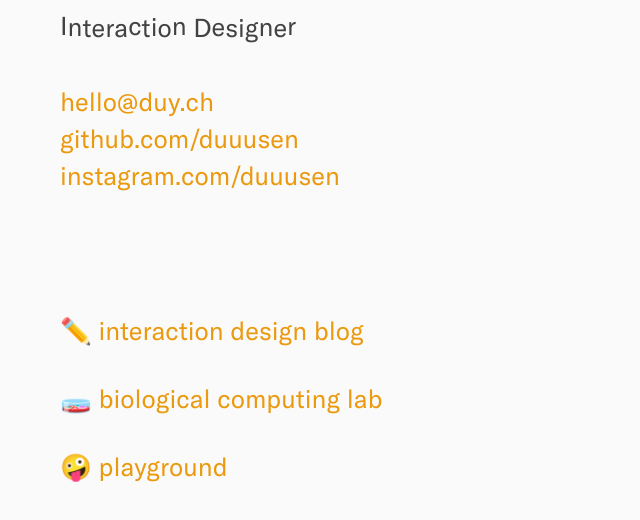
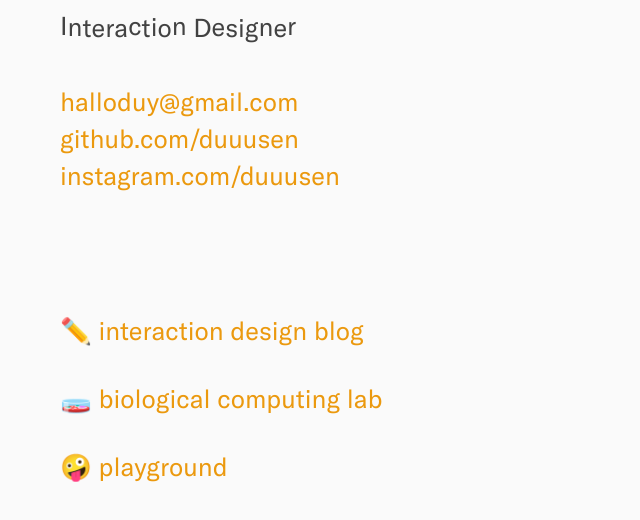
Before and after one commit to duuusen/duych-infosite, a Gatsby site: page / in a window 1280 px wide. Shown: the part 92-612 px from the top of the page, without its empty margins (0-640 px from the left). Built offline with nearby package versions, Linux system fonts and the light colour scheme; Gatsby itself is replaced by a stand-in of ours.

Commit message:
email address updated

```diff
--- a/src/pages/index.js
+++ b/src/pages/index.js
@@ -31,7 +31,7 @@ const IndexPage = () => (
       <span className={'r2'}>r</span>
     </p>
     <br/>
-    <a href="mailto:hello@duy.ch">hello@duy.ch</a>
+    <a href="mailto:halloduy@gmail.com">halloduy@gmail.com</a>
     <br/>
     <a href="https://github.com/duuusen">github.com/duuusen</a>
     <br/>
```
